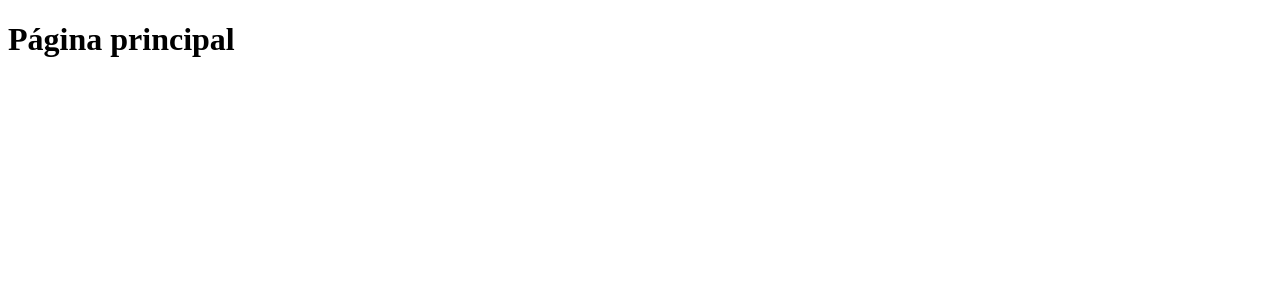
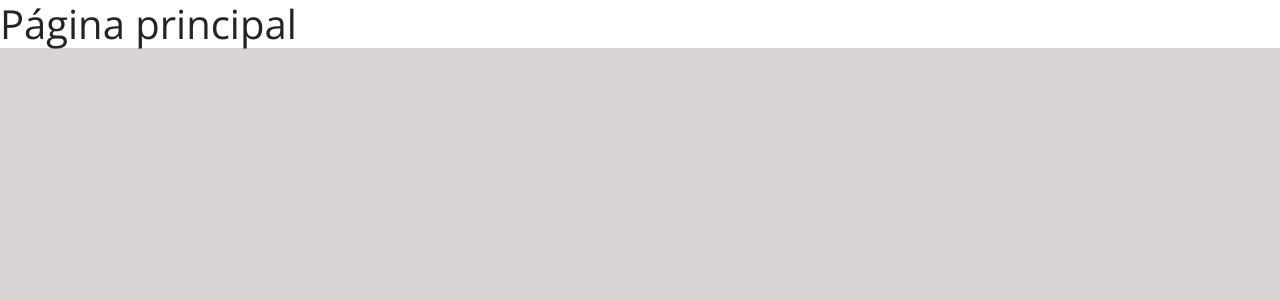
Before and after one commit to felipematheus1337/movieRate_Spring_React, a React (Create React App) app in the folder frontend/: page / in a window 1280 px wide. Shown: the top 300 px of the page. Built offline with nearby package versions, Linux system fonts and the light colour scheme.

Commit message:
Bootstrap added

```diff
--- a/frontend/package.json
+++ b/frontend/package.json
@@ -10,6 +10,7 @@
     "@types/node": "^16.7.13",
     "@types/react": "^18.0.0",
     "@types/react-dom": "^18.0.0",
+    "bootstrap": "5.1.3",
     "react": "^18.2.0",
     "react-dom": "^18.2.0",
     "react-scripts": "5.0.1",
--- a/frontend/src/index.css
+++ b/frontend/src/index.css
@@ -0,0 +1,19 @@
+@import url('https://fonts.googleapis.com/css2?family=Open+Sans:wght@400;700&display=swap');
+
+:root {
+  --color-primary: #c79332;
+}
+
+* {
+    box-sizing: border-box;
+    font-family: 'Open Sans', sans-serif;
+}
+
+html, body {
+    background-color: #d8d4d4;
+}
+
+a, a:hover {
+  text-decoration: none;
+  color: unset;
+}
--- a/frontend/src/index.tsx
+++ b/frontend/src/index.tsx
@@ -2,6 +2,8 @@
 import ReactDOM from 'react-dom/client';
 import './index.css';
 import App from './App';
+import 'bootstrap/dist/css/bootstrap.css';
+import './index.css';
 
 
 const root = ReactDOM.createRoot(
```
Also changed, not shown: 1 other file (tests, documents, lock files or other folders).
